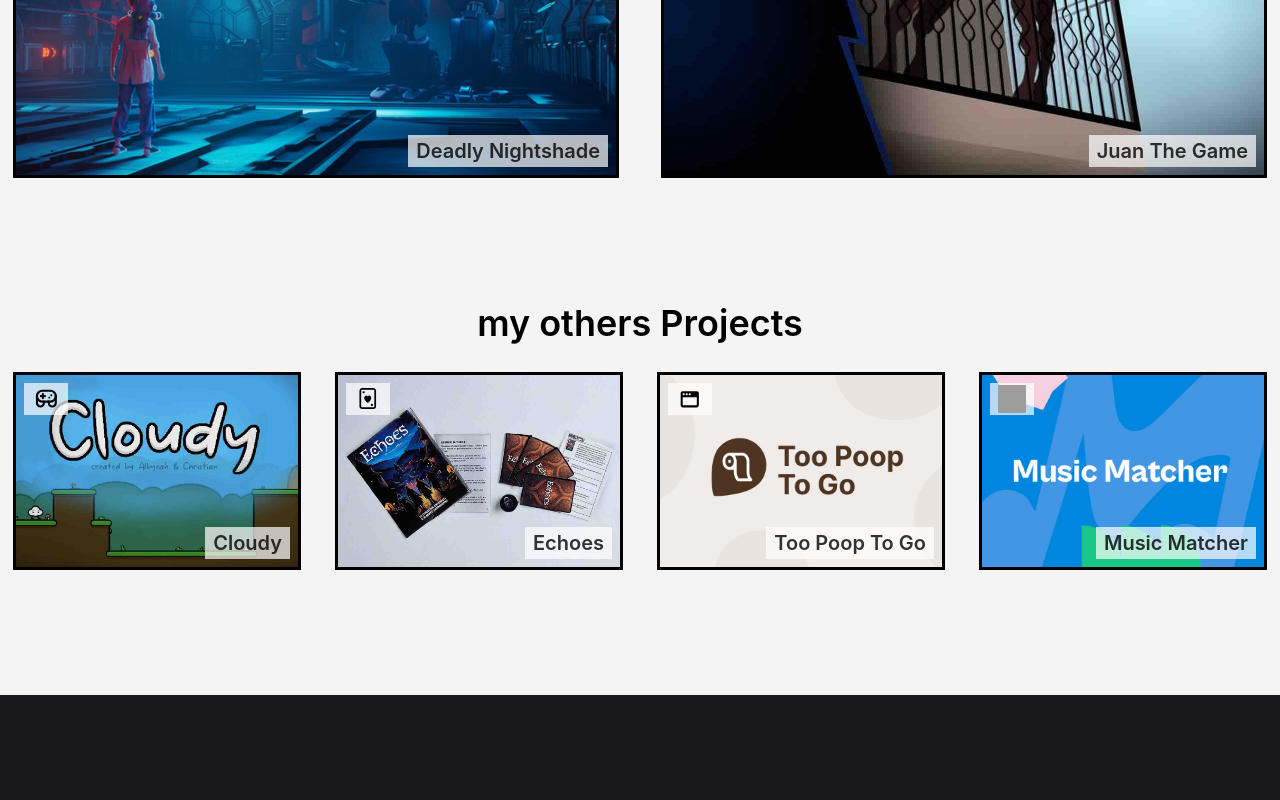
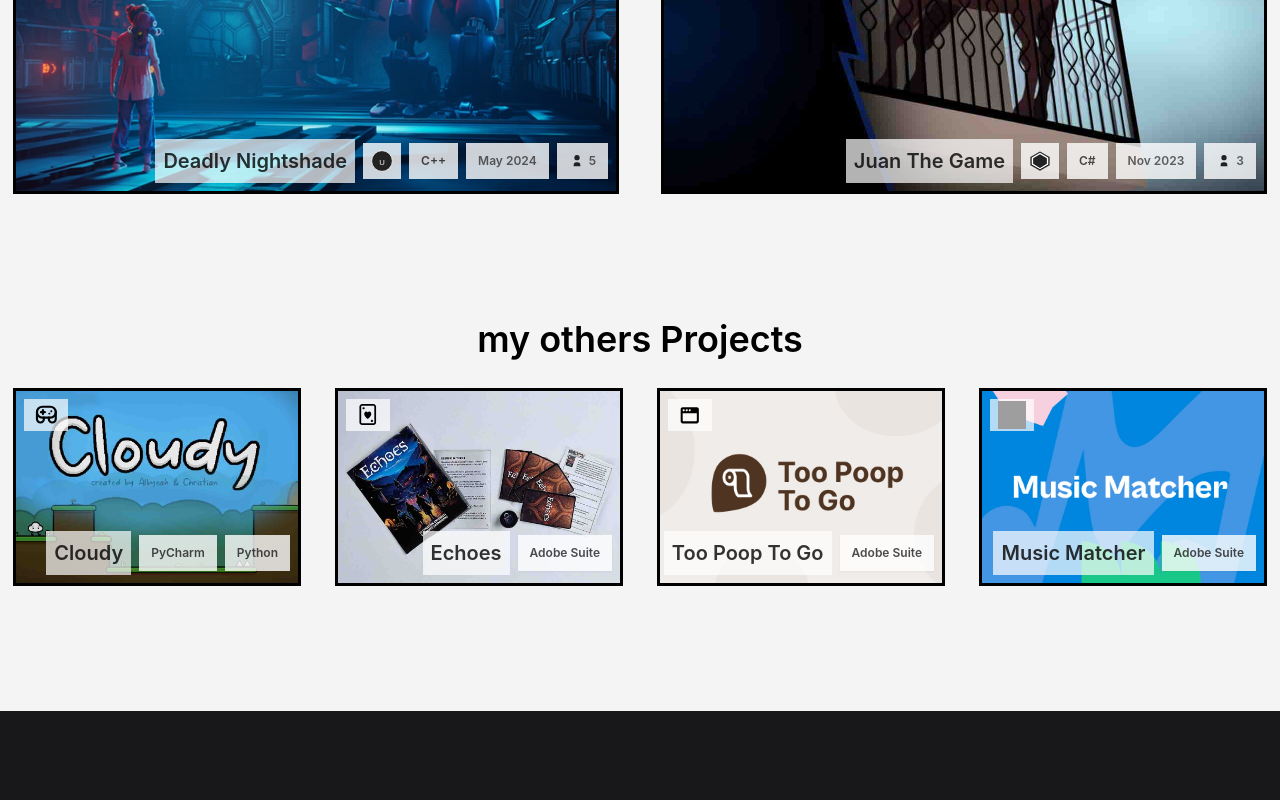
Before and after one commit to AlbertoCrapa/personal-portfolio, a React (Create React App) app: page / in a window 1280 px wide. Shown: the part 1060-1860 px from the top of the page. Built offline with nearby package versions, Linux system fonts and the light colour scheme; grey boxes are pictures that could not be loaded; a web font is replaced by a local one.

Commit message:
edit work card pt1

```diff
--- a/src/components/Navbar/Navbar.jsx
+++ b/src/components/Navbar/Navbar.jsx
@@ -4,7 +4,7 @@ import FloatingSocialPanel from "../FloatingSocialPanel/FloatingSocialPanel";
 
 const Navbar = ({cont}) => (
   <nav className="border-b">
-    <div className="container mx-auto px-4 py-6 flex justify-between items-center">
+    <div className="container mx-auto px-4   sm:py-8 py-12 flex justify-between items-center">
       <FloatingSocialPanel contact={cont} />
       <Link to="/" className="text-2xl font-bold hover:text-blue-600 transition-colors duration-200"> </Link>
       <NavLinks  />
@@ -15,7 +15,7 @@ const Navbar = ({cont}) => (
 
 const NavLinks = () => (
 
-  <div className="min-[390px]:space-x-6 space-x-2 text-lg">
+  <div className="min-[390px]:space-x-6 space-x-2 text-lg sm:block hidden">
 
     <NavLinkButton href="#about">About</NavLinkButton>
     <NavLinkButton href="#projects">Projects</NavLinkButton>
--- a/src/components/WorkCard/WorkCard.jsx
+++ b/src/components/WorkCard/WorkCard.jsx
@@ -13,6 +13,11 @@ const WorkCard = ({ work }) => {
 
   // Determine height class based on importance
   const heightClass = work.important ? "md:h-80" : "h-48"; // Taller for important projects
+  // Use inline style for dynamic shadow color
+  const shadowStyle = hovered && work.bgColor
+    ? { boxShadow: `0 0 900px 100px ${work.bgColor}30` } // 33 is hex for ~0.2 opacity
+    : {};
+
 
   return (
     <Link
@@ -23,7 +28,8 @@ const WorkCard = ({ work }) => {
     >
       <div
         {...(work.favourite ? { "data-smile-loving": true } : {})}
-        className="relative overflow-hidden border shadow-sm hover:shadow-lg transition outline transition-all hover:outline-4 active:scale-95 bg-white "
+        className={"relative overflow-hidden border shadow-sm hover:shadow-lg transition outline transition-all hover:outline-4 active:scale-95 bg-white "}
+        style={shadowStyle}
       >
         <img
           src={imgSrc}
@@ -41,9 +47,96 @@ const WorkCard = ({ work }) => {
             playsInline
           />
         )}
-        <h3 className="absolute bottom-2 right-2 bg-white/70 text-black/80 px-2 py-0.5 text-xl font-semibold group-hover:text-black transition-colors">
-          {capitalizeFirst(work.title)}
-        </h3>
+        <div className="absolute bottom-2 right-2 flex flex-row gap-2 items-center">
+          <h3 className="bg-white/70 text-black/80 px-2 py-0.5 text-xl font-semibold group-hover:text-black transition-colors h-[2.2em] flex items-center">
+            {capitalizeFirst(work.title)}
+          </h3>
+          {/* Info boxes */}
+          {/* First technology: always visible */}
+          {work.technologies && work.technologies[0] && (
+            <div className="bg-white/80 px-2 py-0.5 flex items-center h-[2.2em] min-w-[2.2em] shadow-sm border border-white/60">
+              {(() => {
+                const tech = work.technologies[0];
+                if (/unity/i.test(tech)) {
+                  return (
+                    <span title="Unity">
+                      <svg width="22" height="22" viewBox="0 0 256 256" fill="none" xmlns="http://www.w3.org/2000/svg">
+                        <path d="M128 16L240 80V176L128 240L16 176V80L128 16Z" fill="#222"/>
+                        <path d="M128 32L224 88V168L128 224L32 168V88L128 32Z" fill="#fff"/>
+                        <path d="M128 48L208 96V160L128 208L48 160V96L128 48Z" fill="#222"/>
+                      </svg>
+                    </span>
+                  );
+                }
+                if (/unreal/i.test(tech)) {
+                  return (
+                    <span title="Unreal Engine">
+                      <svg width="22" height="22" viewBox="0 0 256 256" fill="none" xmlns="http://www.w3.org/2000/svg">
+                        <circle cx="128" cy="128" r="120" fill="#222" stroke="#fff" strokeWidth="8"/>
+                        <text x="50%" y="57%" textAnchor="middle" fill="#fff" fontSize="90" fontFamily="Arial" dy=".3em">U</text>
+                      </svg>
+                    </span>
+                  );
+                }
+                return (
+                  <span className="text-xs text-black/70 font-semibold px-1" title={tech}>{tech}</span>
+                );
+              })()}
+            </div>
+          )}
+          {/* Second technology: hidden on small, visible md+ */}
+          {work.technologies && work.technologies[1] && (
+            <div className="hidden md:flex bg-white/80 px-2 py-0.5 items-center h-[2.2em] min-w-[2.2em] shadow-sm border border-white/60">
+              {(() => {
+                const tech = work.technologies[1];
+                if (/unity/i.test(tech)) {
+                  return (
+                    <span title="Unity">
+                      <svg width="22" height="22" viewBox="0 0 256 256" fill="none" xmlns="http://www.w3.org/2000/svg">
+                        <path d="M128 16L240 80V176L128 240L16 176V80L128 16Z" fill="#222"/>
+                        <path d="M128 32L224 88V168L128 224L32 168V88L128 32Z" fill="#fff"/>
+                        <path d="M128 48L208 96V160L128 208L48 160V96L128 48Z" fill="#222"/>
+                      </svg>
+                    </span>
+                  );
+                }
+                if (/unreal/i.test(tech)) {
+                  return (
+                    <span title="Unreal Engine">
+                      <svg width="22" height="22" viewBox="0 0 256 256" fill="none" xmlns="http://www.w3.org/2000/svg">
+                        <circle cx="128" cy="128" r="120" fill="#222" stroke="#fff" strokeWidth="8"/>
+                        <text x="50%" y="57%" textAnchor="middle" fill="#fff" fontSize="90" fontFamily="Arial" dy=".3em">U</text>
+                      </svg>
+                    </span>
+                  );
+                }
+                return (
+                  <span className="text-xs text-black/70 font-semibold px-1" title={tech}>{tech}</span>
+                );
+              })()}
+            </div>
+          )}
+          {/* Date: only visible on lg+ */}
+          {work.date && (
+            <div className="hidden lg:flex bg-white/80 px-2 py-0.5 items-center h-[2.2em] min-w-[2.2em] shadow-sm border border-white/60">
+              <span className="text-xs text-black/60 font-semibold px-1" title="Date">
+                {(() => {
+                  const d = new Date(work.date);
+                  return d.toLocaleString('default', { month: 'short', year: 'numeric' });
+                })()}
+              </span>
+            </div>
+          )}
+          {/* Team size: only visible on lg+ */}
+          {work.teamSize && (
+            <div className="hidden lg:flex bg-white/80 px-2 py-0.5 items-center h-[2.2em] min-w-[2.2em] shadow-sm border border-white/60">
+              <span className="flex items-center gap-1 text-xs text-black/60 font-semibold px-1" title="Team size">
+                <svg width="16" height="16" fill="none" viewBox="0 0 24 24"><path fill="#222" d="M7 20v-2a4 4 0 0 1 4-4h2a4 4 0 0 1 4 4v2"/><circle cx="12" cy="7" r="4" fill="#222"/></svg>
+                {work.teamSize}
+              </span>
+            </div>
+          )}
+        </div>
         <div className="absolute top-2 left-2 bg-white/70 text-black/80 px-2 py-0.5 text-sm font-semibold group-hover:text-black transition-colors">
           {work.type && (
             <>
--- a/src/data/data.json
+++ b/src/data/data.json
@@ -35,7 +35,9 @@
         "favourite": true,
         "cover": "/works/deadly/cover.jpg",
         "videocover": "/works/deadly/videoLow.mp4",
-        "bg-color": "#af24dc",
+        "bgColor": "#af24dc",
+        "date": "2024-05",
+        "teamSize": 5,
         "descriptions": [
           "Is a narrative game set in a future where nature and technology intertwine in unsettling ways. The story follows Alice, a young scientist, and Rusty, a small robot she secretly builds. After escaping from the lab, they uncover dark truths about the company they once trusted, forming a deep bond along the way.",
           "As the Technical Designer, I played a crucial role in shaping the gameplay mechanics and user experience. I designed and implemented the core game systems, including the health system, power-ups, and gas mechanics for both the protagonist and enemies. My responsibilities also included creating the user interface using Figma and Common UI, which encompassed the inventory, settings, and main menu.",
@@ -56,6 +58,8 @@
         "title": "Juan The Game",
         "important": true,
         "description": "Help a cloud mom rescue her lost cloudlets.",
+        "date": "2023-11",
+        "teamSize": 3,
         "descriptions": [
           "Juan The Game is an exciting adventure where players help a cloud mom rescue her lost cloudlets. The game features innovative mechanics and engaging gameplay that creates a unique gaming experience.",
           "As a developer on this project, I focused on creating smooth gameplay mechanics and ensuring the game runs optimally across different platforms. The project involved extensive testing and refinement to achieve the perfect balance between challenge and fun."
@@ -66,7 +70,7 @@
         ],
         "cover": "/works/juan/cover.jpg",
         "videocover": "/works/juan/video.mp4",
-        "bg-color": "#0f3eb8",
+        "bgColor": "#0f3eb8",
         "url": "https://github.com/yourusername/ecommerce-platform",
         "technologies": ["Unity", "C#"],
         "type": "videogame"
@@ -85,7 +89,7 @@
         ],
         "cover":"/works/cloudy/cover.jpg",
         "videocover": "/works/cloudy/video.mp4",
-        "bg-color": "#87ceeb",
+        "bgColor": "#87ceeb",
         "url": "https://github.com/yourusername/ecommerce-platform",
         "technologies": ["PyCharm", "Python", "Photoshop"],
         "type": "videogame"
@@ -96,7 +100,7 @@
         "description": "board game for 2-4 players",
         "cover":"/works/echoes/cover.jpg",
 
-        "bg-color": "#8b5a3c",
+        "bgColor": "#8b5a3c",
         "url": "",
         "technologies": ["Adobe Suite"],
         "type": "boardgame"
@@ -105,7 +109,7 @@
         "slug": "too-poop-to-go",
         "title": "Too Poop To Go",
         "cover": "/works/poop/cover.jpg",
-        "bg-color": "#a74e18",
+        "bgColor": "#a74e18",
         "descriptions": [
           "In this iOS application, users can quickly find the best restroom to suit their needs. The map, managed with MapBox, allows users to view a wide range of points of interest that can be filtered according to various parameters. For each restroom, users can read reviews left by others. If a user discovers a new restroom to share with the community, they can submit a request to add it, and it will be included only after careful verification by the administrators. ",
           "I was responsible for the entire design of the application, from the user interface to the user experience. I created the wireframes and prototypes using Figma, ensuring a user-friendly and intuitive design. I also implemented the front-end using React Native, ensuring a smooth and responsive experience across different devices. Additionally, I integrated the MapBox API to display restroom locations and manage user interactions with the map.",
@@ -122,7 +126,7 @@
         "slug": "music-matcher",
         "title": "Music Matcher",
         "cover": "/works/music/cover.jpg",
-        "bg-color": "#56e048",
+        "bgColor": "#56e048",
         "description": "board game for 2-4 players",
         "image": "path/to/fitness-tracker-image.jpg",
         "url": "",
@@ -131,7 +135,7 @@
       }
     },
     "contact": {
-      "email": "crapaalbi03@gmail.com",
+      "email": "hello@albyeah.com",
       "linkedin": "https://www.linkedin.com/in/alberto-c-905a69232/",
       "github": "https://github.com/AlbertoCrapa",
       "cv": "/Alberto_Crapanzano_CV.pdf"
--- a/src/pages/Work/Work.jsx
+++ b/src/pages/Work/Work.jsx
@@ -71,7 +71,7 @@ const Work = () => {
   const getMediaComponent = (media, idx, isFullscreen = false) => {
     if (!media) return null;
 
-    const baseClasses = "shadow-lg rounded-lg";
+    const baseClasses = "shadow-lg ";
     const aspectClasses = isFullscreen
       ? "w-full h-auto max-h-[80vh] object-contain"
       : "w-full h-auto max-h-96 object-contain";
@@ -80,7 +80,9 @@ const Work = () => {
       return (
         <video
           src={media}
-          controls
+          autoPlay
+          loop
+          muted
           className={`${baseClasses} ${aspectClasses}`}
           onError={(e) => console.error("Failed to load video:", media)}
         >
```
Also changed, not shown: 1 other file (tests, documents, lock files or other folders).
